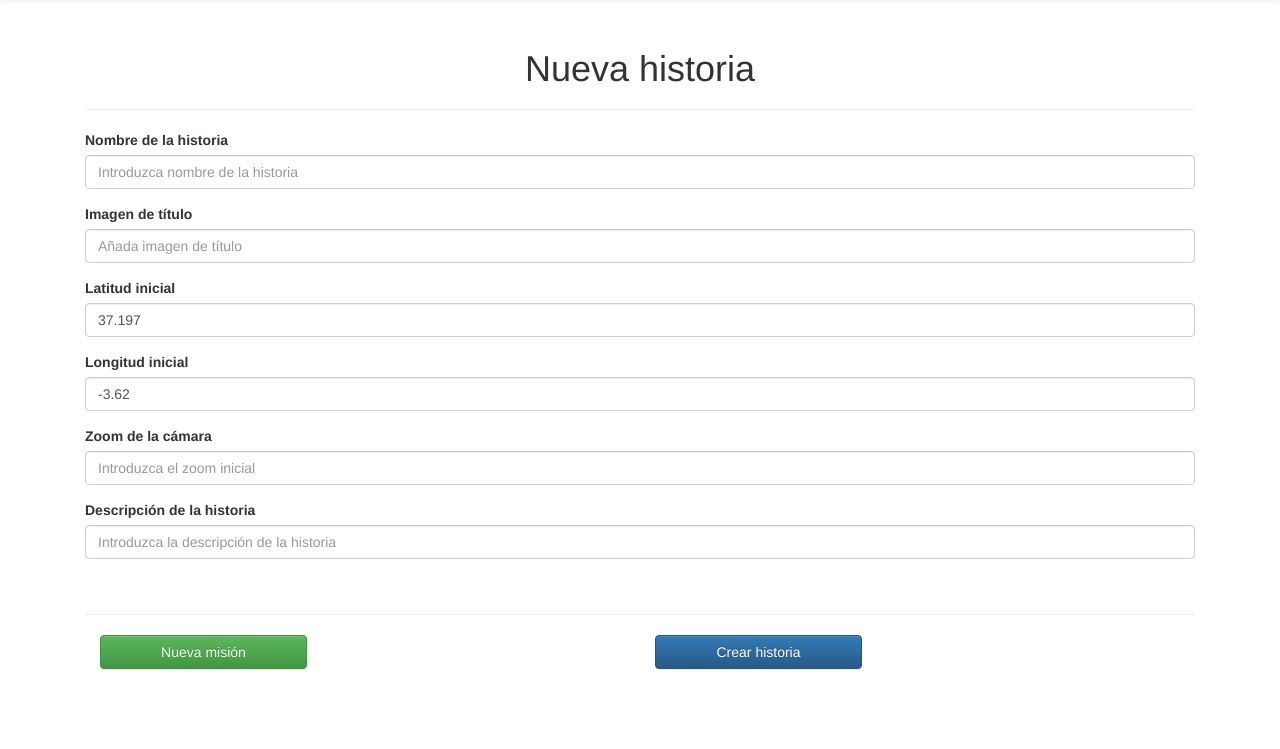
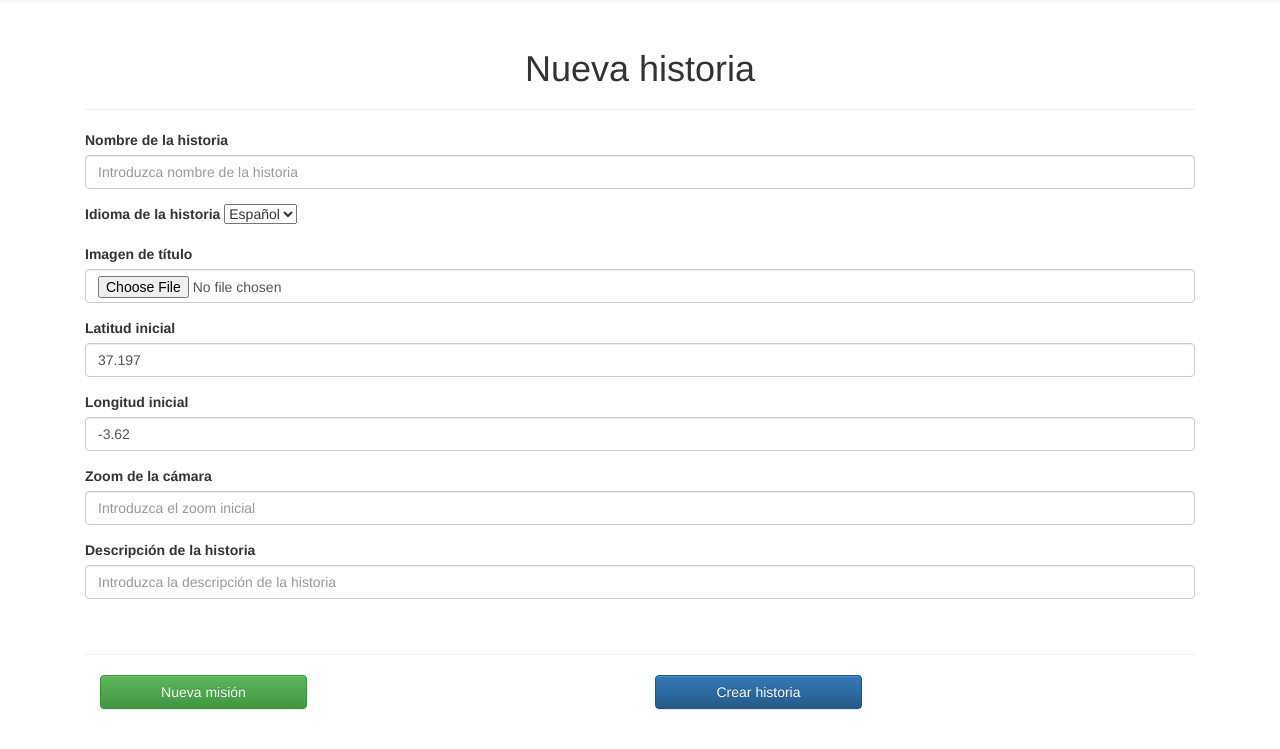
Before and after one commit to jserrape/-TFM-Generador-de-historias-servidor, a Flask app: page /nueva_historia in a window 1280 px wide. Shown: the part 51-800 px from the top of the page. Run offline with Flask 2, Linux system fonts and the light colour scheme; some libraries are stand-ins or nearby versions.

Commit message:
Cambiados tipos de inputs

```diff
--- a/src/server/templates/base.html
+++ b/src/server/templates/base.html
@@ -26,13 +26,14 @@
                <li class="divider-vertical"></li>
                <li><a href="/nueva_historia"><span class="glyphicon glyphicon-plus-sign"></span> Nueva historia</a></li>
                <li class="divider-vertical"></li>
-               <li><a class="active" href="/s"><span class="glyphicon glyphicon-map-marker"></span> Historias</a></li>
+               <li><a class="active" href="/historias"><span class="glyphicon glyphicon-map-marker"></span> Historias</a></li>
                <li class="divider-vertical"></li>
-               <li><a href="/"><span class="glyphicon glyphicon-user"></span> Usuarios</a></li>
+               <li><a href="/usuarios"><span class="glyphicon glyphicon-user"></span> Usuarios</a></li>
                <li class="divider-vertical"></li>
                <li><a href="/monitorizacion"><span class="glyphicon glyphicon-eye-open"></span> Monitorización</a></li>
             </ul>
          </div>
       </nav>
+
       {% block content %}
       {% endblock %}
--- a/src/server/templates/nueva_historia.html
+++ b/src/server/templates/nueva_historia.html
@@ -7,14 +7,21 @@
           <hr>
 
           <!--Historia -->
-          <form id="nueva_historia_form">
+          <form id="nueva_historia_form" enctype="multipart/form-data">
              <div class="form-group">
                 <label for="id">Nombre de la historia</label>
-                <input name="nombre_historia" type="text" class="form-control" value="" placeholder="Introduzca nombre de la historia" />
+                <input name="nombre_historia" type="text" class="form-control" value="" autocomplete="off" placeholder="Introduzca nombre de la historia" />
+             </div>
+             <div class="form-group">
+                <label for="id">Idioma de la historia</label>
+                <select name="idioma_historia">
+                  <option value="es">Español</option>
+                  <option value="en">Inglés</option>
+                </select>
              </div>
              <div class="form-group">
                 <label for="id">Imagen de título</label>
-                <input name="imagen_historia" type="text" class="form-control" value="" placeholder="Añada imagen de título" />
+                <input name="imagen_historia" type="file" accept=".jpg,.png" class="form-control" value="" autocomplete="off" placeholder="Añada imagen de título" />
              </div>
              <div class="form-group">
                 <label for="id">Latitud inicial</label>
@@ -26,11 +33,11 @@
              </div>
              <div class="form-group">
                 <label for="id">Zoom de la cámara</label>
-                <input name="zoom" type="text" class="form-control" value="" placeholder="Introduzca el zoom inicial" />
+                <input name="zoom" type="text" class="form-control" value="" autocomplete="off" placeholder="Introduzca el zoom inicial" />
              </div>
              <div class="form-group">
                 <label for="id">Descripción de la historia</label>
-                <input name="descripcion_historia" type="text" class="form-control" value="" placeholder="Introduzca la descripción de la historia" />
+                <input name="descripcion_historia" type="text" class="form-control" value="" autocomplete="off" placeholder="Introduzca la descripción de la historia" />
              </div>
           </form>
 
@@ -46,12 +53,12 @@
              <div class="col-md-12">
                 <div class="col-md-6">
                    <div class="form-group">
-                      <input value="Nueva misión" class="btn btn-success" id="btn_add_mision"/>
+                      <input value="Nueva misión" class="btn btn-success" id="btn_add_mision" autocomplete="off"/>
                    </div>
                 </div>
                 <div class="col-md-6">
                    <div class="form-group">
-                      <input value="Crear historia" class="btn btn-primary" id="btn_add_historia"/>
+                      <input value="Crear historia" class="btn btn-primary" id="btn_add_historia" autocomplete="off"/>
                    </div>
                 </div>
              </div>
@@ -61,7 +68,7 @@
     <!-- FINAL -->
 
    <script>
-     var debug = true;
+     var debug = false;
      var num = 1;
      if ( debug ){
        var MISION_REST_URL = "http://localhost/rest/mision";
@@ -79,13 +86,13 @@
        element.appendChild(para);
 
        //Titulo mision
-       document.getElementById("form_mision_"+num).innerHTML = '<h1>Misión #' + num + '</h1>';
+       document.getElementById("form_mision_"+num).innerHTML = '<h1 class="titulo">Misión #' + num + '</h1>';
 
        //Nombre de la mision
        document.getElementById("form_mision_"+num).innerHTML = document.getElementById("form_mision_"+num).innerHTML + '<div class="form-group"><label for="id">Nombre de la misión</label><input id="nombre_mision_' + num + '" name="nombre_mision_' + num + '" type="text" class="form-control" value="" placeholder="Introduzca nombre de la misión" /></div>';
 
        //Icono de la mision
-       document.getElementById("form_mision_"+num).innerHTML = document.getElementById("form_mision_"+num).innerHTML + '<div class="form-group"><label for="id">Icono</label><input id="icono_mision_1" name="icono_mision" type="text" class="form-control" value="" placeholder="Introduzca el icono" /></div>';
+       document.getElementById("form_mision_"+num).innerHTML = document.getElementById("form_mision_"+num).innerHTML + '<div class="form-group"><label for="id">Icono</label><input id="icono_mision_1" name="icono_mision" type="file" accept=".jpg,.png" class="form-control" value="" placeholder="Introduzca el icono" /></div>';
 
        //Latitud de la mision
        document.getElementById("form_mision_"+num).innerHTML = document.getElementById("form_mision_"+num).innerHTML + '<div class="form-group"><label for="id">Latitud</label><input id="latitud_mision_1" name="latitud_mision" type="number" step="0.0001" class="form-control" value="37.197" placeholder="Introduzca la latitud" /></div>';
@@ -103,7 +110,7 @@
        document.getElementById("form_mision_"+num).innerHTML = document.getElementById("form_mision_"+num).innerHTML + '<div class="form-group"><label for="id">Precedentes</label><input id="precedentes_mision_1" name="precedentes_mision" type="text" class="form-control" value="" placeholder="Introduzca las misiones precedentes" /></div>';
 
        //Audio de la mision
-       document.getElementById("form_mision_"+num).innerHTML = document.getElementById("form_mision_"+num).innerHTML + '<div class="form-group"><label for="id">Pista de audio</label><input id="audio_mision_1" name="audio_mision" type="text" class="form-control" value="" placeholder="Introduzca la pista de audio" /></div>';
+       document.getElementById("form_mision_"+num).innerHTML = document.getElementById("form_mision_"+num).innerHTML + '<div class="form-group"><label for="id">Pista de audio</label><input id="audio_mision_1" name="audio_mision" type="file" accept=".mp3" class="form-control" value="" placeholder="Introduzca la pista de audio" /></div>';
 
        //Descripción de la mision
        document.getElementById("form_mision_"+num).innerHTML = document.getElementById("form_mision_"+num).innerHTML + '<div class="form-group"><label for="id">Descripción</label><input id="descripcion_mision_1" name="descripcion_mision" type="text" class="form-control" value="" placeholder="Introduzca la descripción de la misión" /></div>';
```
